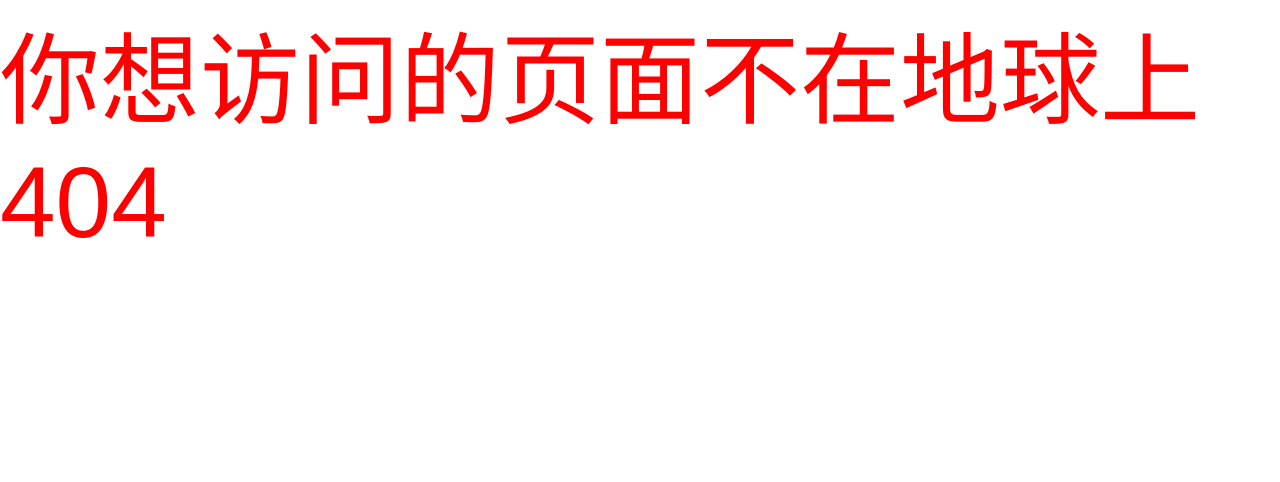
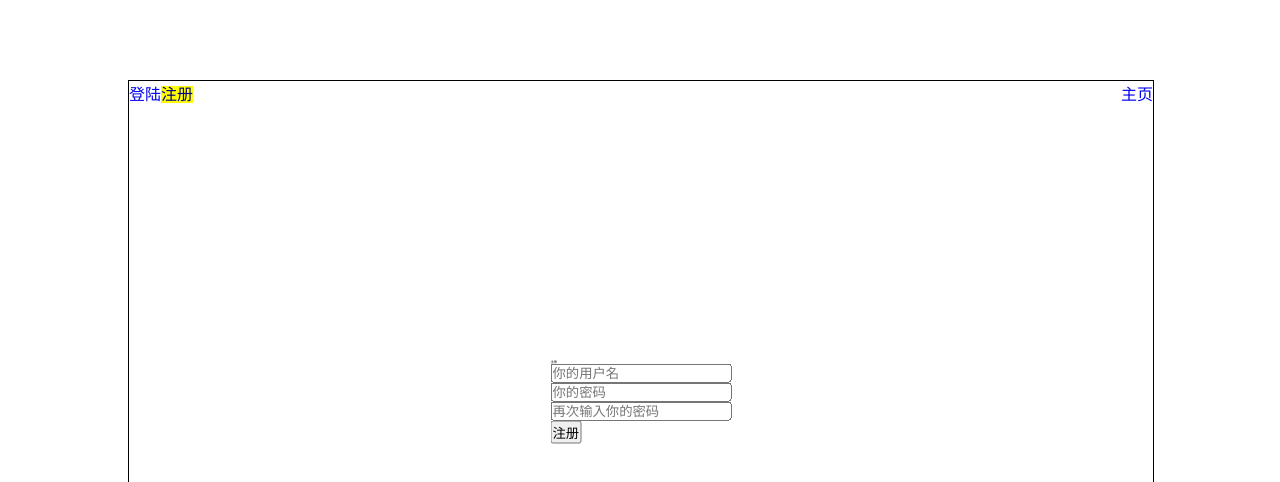
Before and after one commit to chenlei4training/react-music, a React (Create React App) app: page /login/register in a window 1280 px wide. Before the commit this address had no page. Shown: the top 482 px of the page. Built offline with nearby package versions, Linux system fonts and the light colour scheme.

Commit message:
add ui for register

```diff
--- a/src/looking/scss/login.scss
+++ b/src/looking/scss/login.scss
@@ -9,6 +9,18 @@
     height:80%;
     border:1px solid black;
 
+    .selected{
+        color: darkblue;
+        background: yellow;
+    }
+
+    a{
+        text-decoration: none;
+    }
+
+    .float-right
+    {float:right}
+
     .login-content{
         position: absolute;
         top:50%;
--- a/src/router/index.js
+++ b/src/router/index.js
@@ -15,7 +15,7 @@ function AppRouter(){
                 <Switch>
                     <Route exact path="/" render={() => {return <Redirect to="/home"/>}}/>
                     <Route path="/home" component={Home}/>
-                    <Route exact path="/login" component={Login}/>
+                    <Route exact path="/login/:id" component={Login}/>
                     {/* 垫底的路由匹配 需要Switch配合 */}
                     <Route  component= {NoPage404}/>
                 </Switch>
--- a/src/view/home/index.js
+++ b/src/view/home/index.js
@@ -16,7 +16,7 @@ class Home extends Component {
 
     jumpToLogin = () => {
         //alert('this='+ this)
-        this.props.history.push('/login')
+        this.props.history.push('/login/signin')
         // window.history.push()
     }
 
--- a/src/view/login/index.js
+++ b/src/view/login/index.js
@@ -1,40 +1,64 @@
 import React, { Component } from 'react';
 
-import {withRouter} from 'react-router-dom'
+import { withRouter, NavLink,Link} from 'react-router-dom'
 import ajax from '../../util/ajax'
 class Login extends Component {
     render() {
         return (
             <div className="login-container">
-                <div className="login-content">
-                    <div>登录</div>
-                    <div><input type="text" ref="user" placeholder="你的用户名"/></div>
-                    <div><input type="password" ref="password" placeholder="你的密码"/></div>
+                <NavLink to='/login/signin' activeClassName='selected'>登陆</NavLink>
+                <NavLink to='/login/register' activeClassName='selected'>注册</NavLink>
 
-                    <div><input type="button" onClick={this.jumpToHome} value="登录" /></div>
+                <Link to="/home" className="float-right">主页</Link>
+                {this.renderOption(this.props)}
 
-                    <div><input type="button" onClick={this.isVIP} value="是VIP会员?" /></div>
-                </div>
+
             </div>
         )
     }
-    jumpToHome =()=>{
+    jumpToHome = () => {
         // this.props.history.push('/home')
-        ajax.post('/user/check',{user:this.refs.user.value,
-                                password:this.refs.password.value})
-            .then((result)=>{
-            console.log('server result', result)
-            if (result.data.token){
-                localStorage.setItem('token',result.data.token)
-            }
+        ajax.post('/user/check', {
+            user: this.refs.user.value,
+            password: this.refs.password.value
         })
+            .then((result) => {
+                console.log('server result', result)
+                if (result.data.token) {
+                    localStorage.setItem('token', result.data.token)
+                }
+            })
     }
-    isVIP = ()=>{
-        ajax.post('/user/isVIP').then((result)=>{
+    isVIP = () => {
+        ajax.post('/user/isVIP').then((result) => {
             alert(result)
             console.log(result)
         })
     }
+    renderOption = (props)=> {
+        if (props.match.params.id === 'signin') { //signin
+            return (<div className="login-content">
+                <div>登录</div>
+                <div><input type="text" ref="user" placeholder="你的用户名" /></div>
+                <div><input type="password" ref="password" placeholder="你的密码" /></div>
+
+                <div><input type="button" onClick={this.jumpToHome} defaultValue="登录" /></div>
+
+            </div>
+            )
+        } else { //register
+            return (<div className="login-content">
+                <div>注册</div>
+                <div><input type="text" ref="user" placeholder="你的用户名" /></div>
+                <div><input type="password" ref="password" placeholder="你的密码" /></div>
+                <div><input type="password" ref="re-password" placeholder="再次输入你的密码" /></div>
+
+                <div><input type="button" onClick={this.jumpToHome} defaultValue="注册" /></div>
+
+            </div>
+            )
+        }
+    }
 }
-let highOrderCom  = withRouter(Login)
+let highOrderCom = withRouter(Login)
 export default highOrderCom
```
